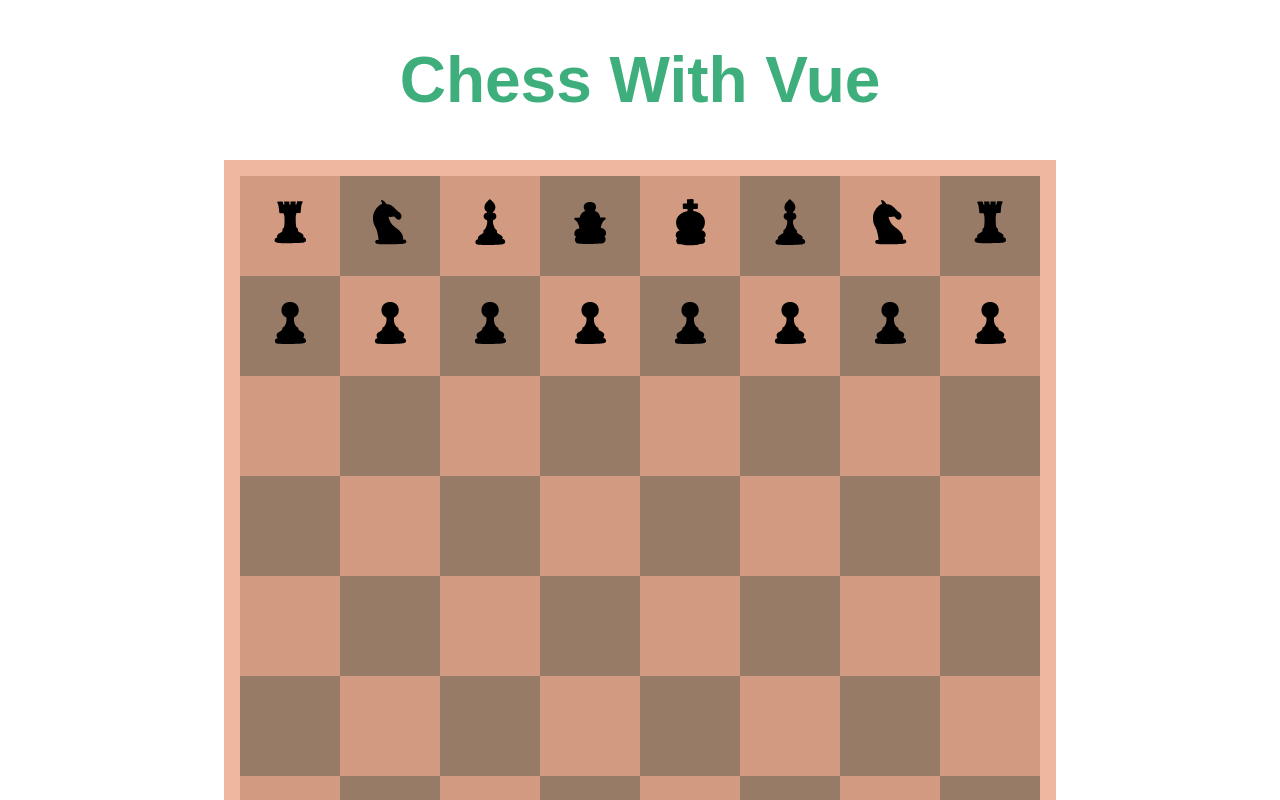
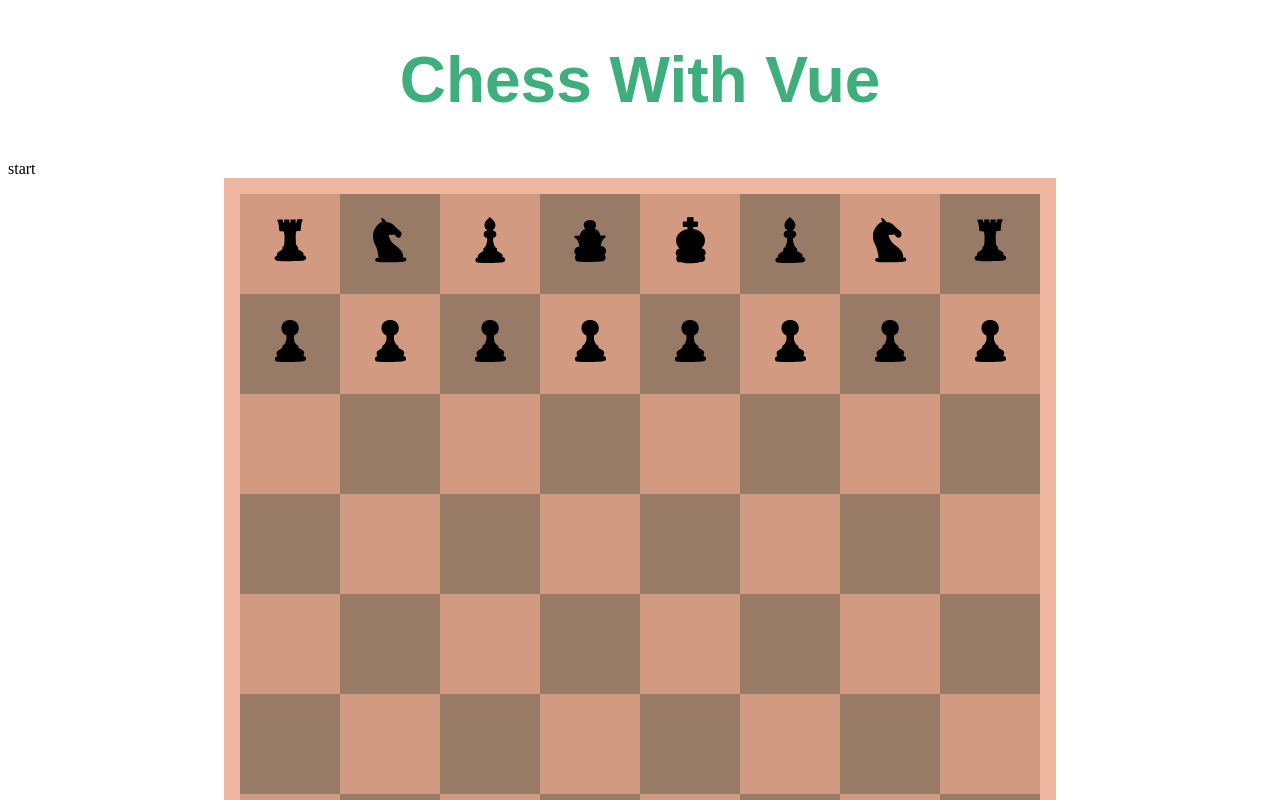
Before and after one commit to RayLiu1999/chess-in-vue, a Vue app: page / in a window 1280 px wide. Shown: the top 800 px of the page. Built offline with nearby package versions, Linux system fonts and the light colour scheme.

Commit message:
加入axios

```diff
--- a/index.html
+++ b/index.html
@@ -5,6 +5,7 @@
     <link rel="icon" href="/favicon.ico" />
     <meta name="viewport" content="width=device-width, initial-scale=1.0" />
     <title>Vite App</title>
+    <script src='https://cdnjs.cloudflare.com/ajax/libs/axios/1.3.4/axios.min.js' integrity='sha512-LUKzDoJKOLqnxGWWIBM4lzRBlxcva2ZTztO8bTcWPmDSpkErWx0bSP4pdsjNH8kiHAUPaT06UXcb+vOEZH+HpQ==' crossorigin='anonymous'></script>
   </head>
   <body>
     <div id="app">
--- a/src/App.vue
+++ b/src/App.vue
@@ -1,5 +1,6 @@
 <template>
   <h1>Chess With Vue</h1>
+  <div class="btn" @click="postAPi()">start</div>
   <div class="wrap" ref="parent" @click="cancelSelect($event)">
     <div class="main">
       <Chessboard :parent-piece="selectPieceObj" />
@@ -41,6 +42,25 @@ export default {
         })
         this.$store.commit('setValidMoves', []);
       }
+    },
+    postAPi() {
+      axios.post('https://api.openai.com/v1/chat/completions', {
+        model: "gpt-3.5-turbo",
+        messages: [{"role": "user", "content": "Say this is a test!"}],
+        temperature: 0.7
+      }, {
+        headers: {
+          'Content-Type': 'application/json',
+          'Authorization': 'Bearer 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',
+        },
+      }
+      )
+        .then((response) => {
+          console.log(response);
+        })
+        .catch((error) => {
+          console.error(error);
+        });
     }
   }
 };
```
